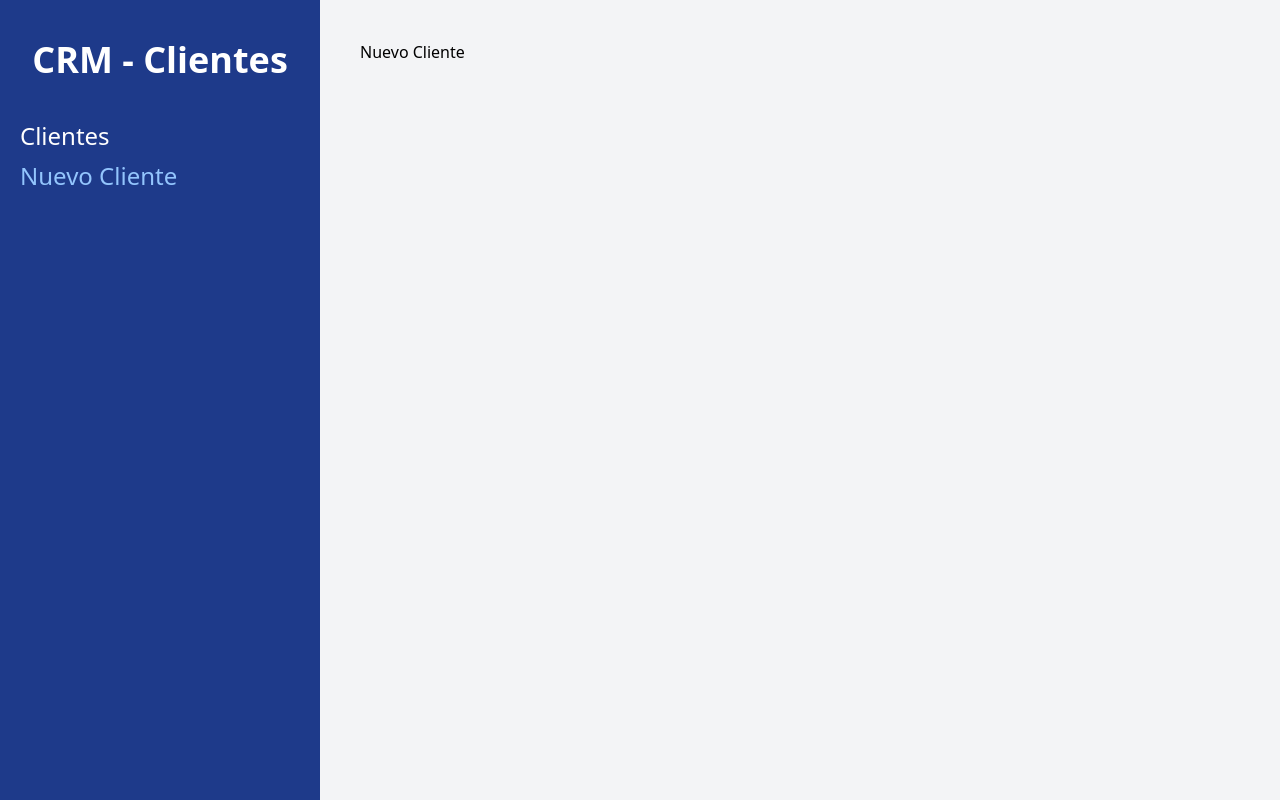
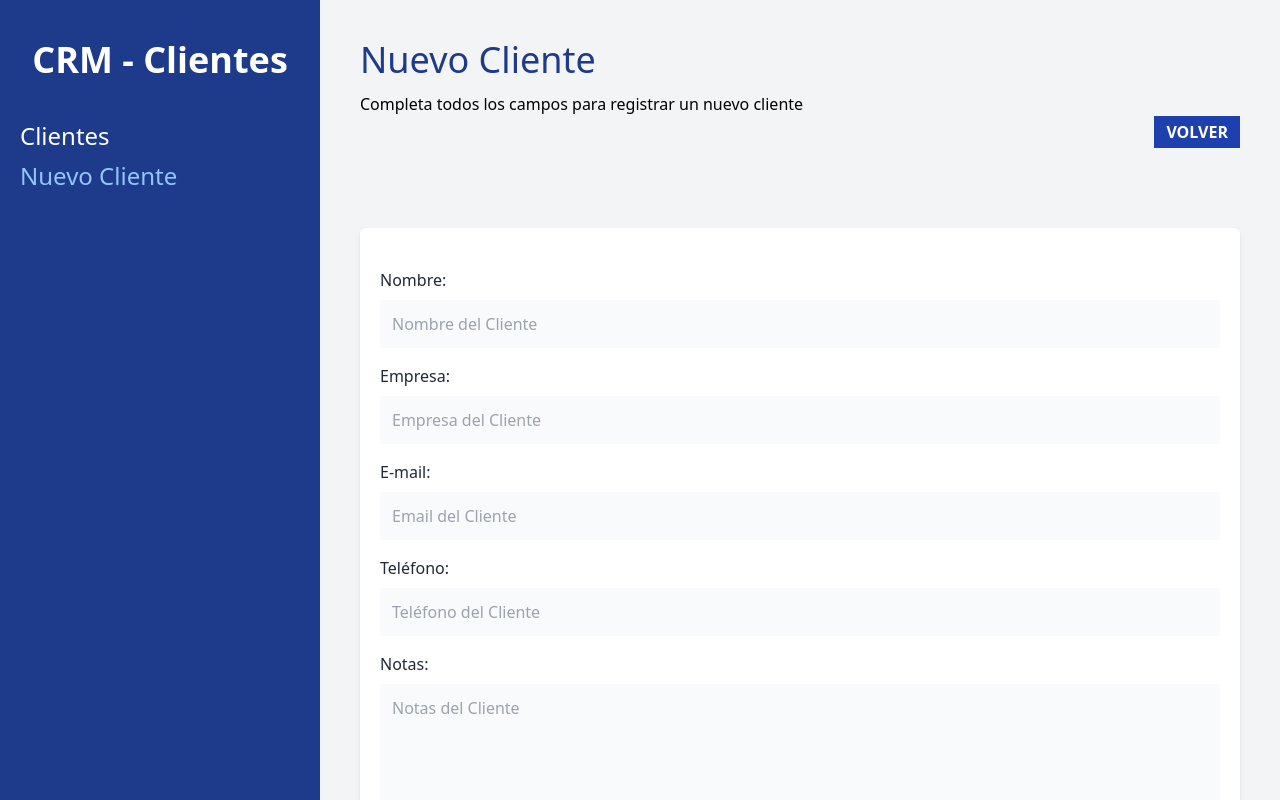
Before and after one commit to anngelicafernanda/crm-react-router, a React (Vite) app: page /clientes/nuevo in a window 1280 px wide. Built offline with nearby package versions, Linux system fonts and the light colour scheme.

Commit message:
validacion de campos del formulario

```diff
--- /dev/null
+++ b/src/components/Error.jsx
@@ -0,0 +1,10 @@
+
+const Error = ({children}) => {
+  return (
+    <div className="text-center my-4 bg-red-600 text-white font-bold p-3 uppercase">
+      {children}
+    </div>
+  )
+}
+
+export default Error
--- /dev/null
+++ b/src/components/Formulario.jsx
@@ -0,0 +1,77 @@
+const Formulario = ({cliente}) => {
+    return (
+        <>
+            <div className="mb-4">
+                <label
+                    className="text-gray-800"
+                    htmlFor="nombre"
+                >Nombre:</label>
+                <input
+                    id="nombre"
+                    type="text"
+                    className="mt-2 block w-full p-3 bg-gray-50"
+                    placeholder="Nombre del Cliente"
+                    name="nombre"
+                />
+            </div>
+            <div className="mb-4">
+                <label
+                    className="text-gray-800"
+                    htmlFor="empresa"
+                >Empresa:</label>
+                <input
+                    id="empresa"
+                    type="text"
+                    className="mt-2 block w-full p-3 bg-gray-50"
+                    placeholder="Empresa del Cliente"
+                    name="empresa"
+                />
+            </div>
+
+            <div className="mb-4">
+                <label
+                    className="text-gray-800"
+                    htmlFor="email"
+                >E-mail:</label>
+                <input
+                    id="email"
+                    type="email"
+                    className="mt-2 block w-full p-3 bg-gray-50"
+                    placeholder="Email del Cliente"
+                    name="email"
+                />
+            </div>
+
+            <div className="mb-4">
+                <label
+                    className="text-gray-800"
+                    htmlFor="telefono"
+                >Teléfono:</label>
+                <input
+                    id="telefono"
+                    type="tel"
+                    className="mt-2 block w-full p-3 bg-gray-50"
+                    placeholder="Teléfono del Cliente"
+                    name="telefono"
+                />
+            </div>
+
+            <div className="mb-4">
+                <label
+                    className="text-gray-800"
+                    htmlFor="notas"
+                >Notas:</label>
+                <textarea
+                    as="textarea"
+                    id="notas"
+                    type="text"
+                    className="mt-2 block w-full p-3 bg-gray-50 h-40 align-self"
+                    placeholder="Notas del Cliente"
+                    name="notas"
+                />
+            </div>
+        </>
+    )
+}
+
+export default Formulario
--- a/src/main.jsx
+++ b/src/main.jsx
@@ -1,33 +1,34 @@
-import React from 'react'
-import ReactDOM from 'react-dom/client'
-import { createBrowserRouter, RouterProvider } from 'react-router-dom'
-import './index.css'
-import Layout from './components/Layout'
-import NuevoCliente from './pages/NuevoCliente'
-import Index, {loader as clientesLoader} from './pages/Index'
+import React from "react";
+import ReactDOM from "react-dom/client";
+import { createBrowserRouter, RouterProvider } from "react-router-dom";
+import "./index.css";
+import Layout from "./components/Layout";
+import NuevoCliente, {
+  action as nuevoClienteAction,
+} from "./pages/NuevoCliente";
+import Index, { loader as clientesLoader } from "./pages/Index";
 
 const router = createBrowserRouter([
   {
-    path:"/",
-    element: <Layout/>,
+    path: "/",
+    element: <Layout />,
     children: [
       {
         index: true,
-        element: <Index/>,
+        element: <Index />,
         loader: clientesLoader,
       },
       {
-      path:"/clientes/nuevo",
-      element: <NuevoCliente/>
-    }]
+        path: "/clientes/nuevo",
+        element: <NuevoCliente />,
+        action: nuevoClienteAction,
+      }
+    ]
   },
+]);
 
-])
-
-ReactDOM.createRoot(document.getElementById('root')).render(
+ReactDOM.createRoot(document.getElementById("root")).render(
   <React.StrictMode>
-<RouterProvider
-router={router}
-/>
-  </React.StrictMode>,
-)
+    <RouterProvider router={router} />
+  </React.StrictMode>
+);
--- a/src/pages/NuevoCliente.jsx
+++ b/src/pages/NuevoCliente.jsx
@@ -1,11 +1,71 @@
-import React from 'react'
+import { useNavigate, Form, useActionData } from "react-router-dom";
+import Formulario from "../components/Formulario";
+import Error from "../components/Error";
+
+export async function action({ request }) {
+  const formData = await request.formData();
+
+  const datos = Object.fromEntries(formData);
+
+  const email = formData.get("email");
+
+  //validacion
+  const errores = [];
+  if (Object.values(datos).includes("")) {
+    errores.push("Todos los campos son obligatorios");
+  }
+
+  let regex = new RegExp(
+    "([!#-'*+/-9=?A-Z^-~-]+(.[!#-'*+/-9=?A-Z^-~-]+)*|\"([]!#-[^-~ \t]|(\\[\t -~]))+\")@([!#-'*+/-9=?A-Z^-~-]+(.[!#-'*+/-9=?A-Z^-~-]+)*|[[\t -Z^-~]*])"
+  );
+
+  if (!regex.test(email)) {
+  errores.push("El email no es valido.")
+  }
+
+  //retornar datos si hay errores
+
+  if (Object.keys(errores).length) {
+    return errores;
+  }
+}
 
 function NuevoCliente() {
+  const errores = useActionData();
+  const navigate = useNavigate();
+
   return (
-    <div>
-      Nuevo Cliente
-    </div>
-  )
+    <>
+      <h1 className="font-block text-4xl text-blue-900">Nuevo Cliente</h1>
+      <p className="mt-3">
+        Completa todos los campos para registrar un nuevo cliente
+      </p>
+
+      <div className="flex justify-end">
+        <button
+          className="bg-blue-800 text-white px-3 py-1 font-bold uppercase"
+          onClick={() => navigate(-1)}
+        >
+          Volver
+        </button>
+      </div>
+      <div className="bg-white shadow rounded-md md:w-3/3 mx-auto px-5 py-10 mt-20">
+        {errores?.length &&
+          errores.map((error, i) => <Error key={i}>{error}</Error>)}
+
+        <Form method="post"
+        noValidate
+        >
+          <Formulario />
+          <input
+            type="submit"
+            className="mt-5 w-full bg-blue-800 p-3 uppercase font-bold text-white  text-lg"
+            value="Registrar cliente"
+          />
+        </Form>
+      </div>
+    </>
+  );
 }
 
-export default NuevoCliente
+export default NuevoCliente;
```
